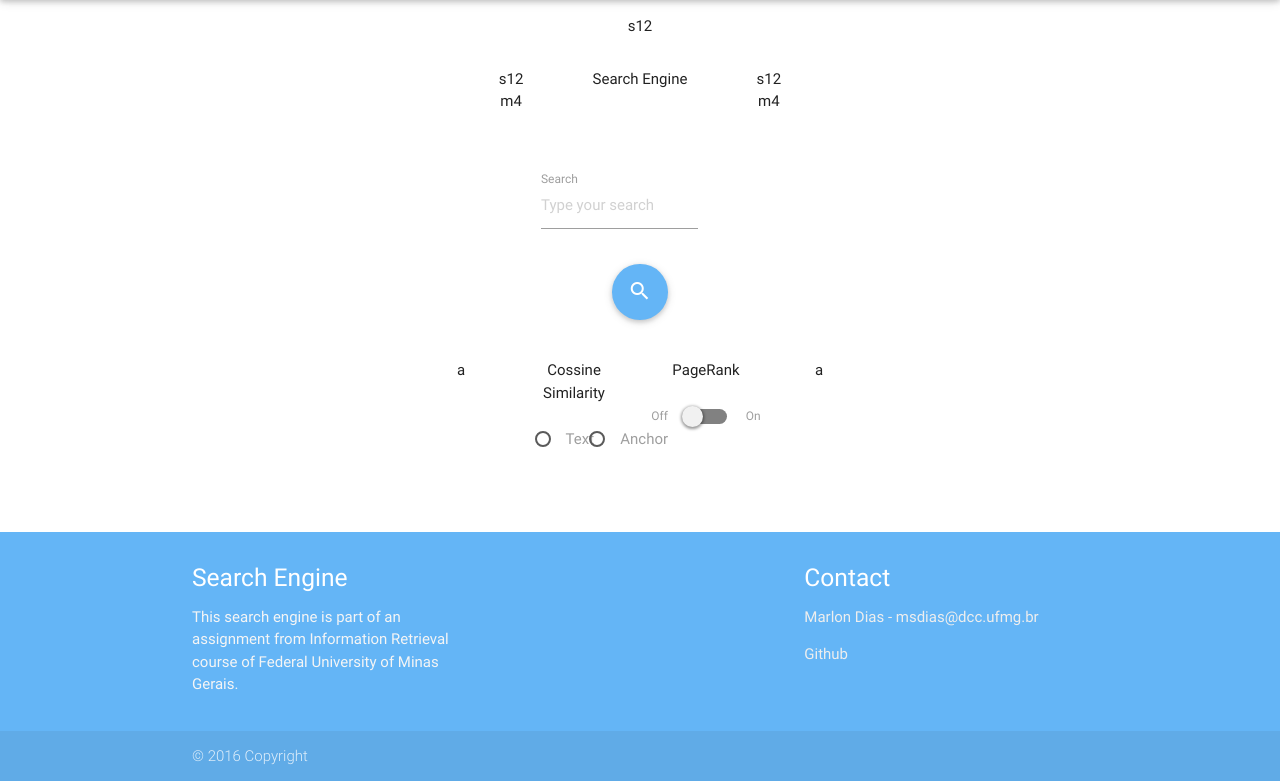
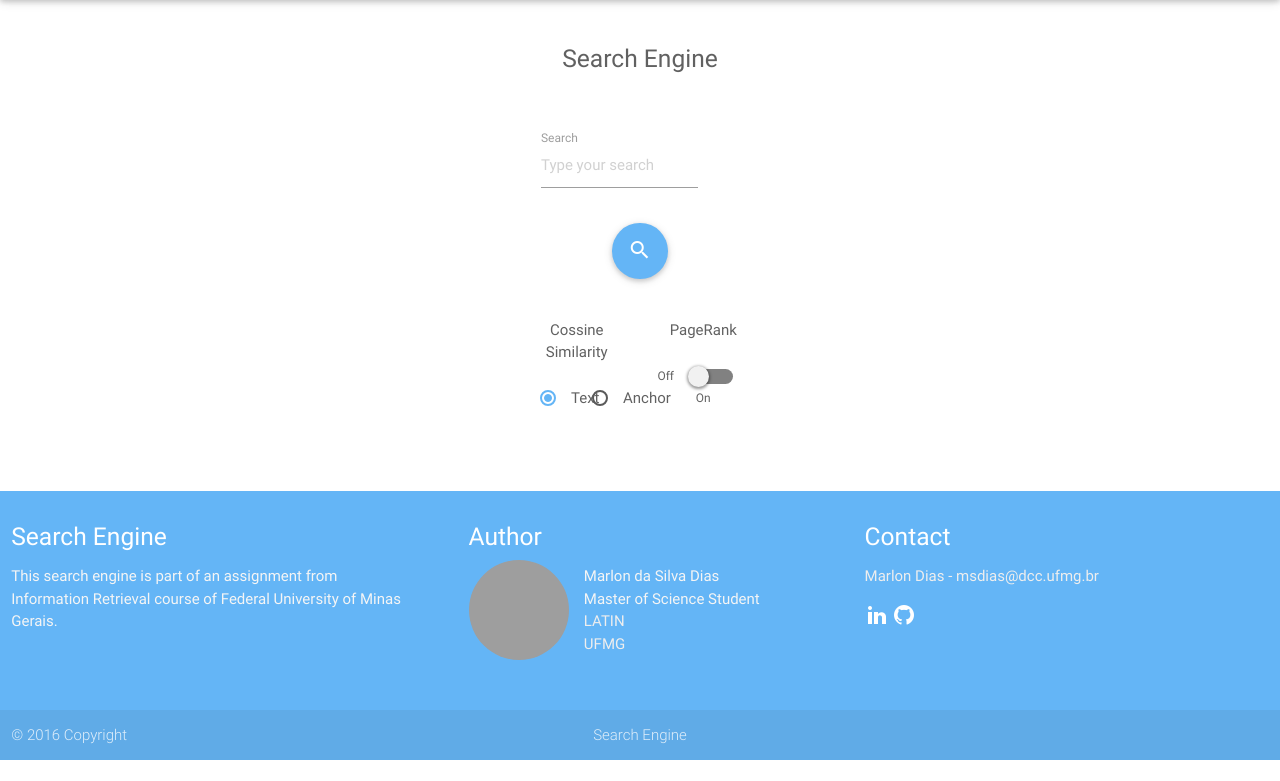
Before and after one commit to marlonsd/Web-Search, a PHP site: page / in a window 1280 px wide. Shown: the part 64-845 px from the top of the page. After the commit the page ends 824 px from the top, so only its background shows below. Run offline with PHP 8.4, Linux system fonts and the light colour scheme; grey boxes are pictures that could not be loaded.

Commit message:
finishing layout

```diff
--- a/server/web/css/main.css
+++ b/server/web/css/main.css
@@ -10,6 +10,10 @@
 
 .span.lever.blue.lighten-2::after{
   background-color: #64b5f6;
+}
+
+.img-circle {
+    border-radius: 50%;
 }
 
 body {
--- a/server/web/index.html
+++ b/server/web/index.html
@@ -37,10 +37,9 @@
 
     <div class= "row">
       <div class="row valign center">
-        <div class="col s12"><p>s12</p></div>
-        <div class="col s12 m4 l2"><p>s12 m4</p></div>
-        <div class="col s12 m4 l8"><p>Search Engine</p></div>
-        <div class="col s12 m4 l2"><p>s12 m4</p></div>
+        <div class="col s12"><p></p></div>
+        <div class="col s12"><p></p></div>
+        <div class="col s12"><p><h5><font color="#616161">Search Engine</font></h5></p></div>
       </div>
     </div>
 
@@ -64,34 +63,34 @@
 
     <div class="row">
       <div class="row valign center">
-        <div class="col s12 m4 l2">a</div>
+        <div class="col s12 m4 l2"><p /></div>
         <div class="col s12 m4 l8">
           <div class="row">
             <div class="col s6">
               <form action="#">
-                <center>Cossine Similarity</center><br />
+                <center><font color='#616161'>Cossine Similarity</font></center><br />
                 <div class="col s6">
-                  <input class="with-gap" name="group1" type="radio" id="text" />
-                  <label for="text">Text</label>
+                  <input class="with-gap" name="group1" type="radio" id="text" checked />
+                  <label for="text"><font color="#616161">Text</font></label>
                 </div>
                 <div class="col s6">
                   <input class="with-gap" name="group1" type="radio" id="anchor" />
-                  <label for="anchor">Anchor</label>
+                  <label for="anchor"><font color="#616161">Anchor</font></label>
                 </div>
               </form>
             </div>
             <div class="switch col s6">
-                <center>PageRank</center> <br \>
+                <center><font color='#616161'>PageRank</font></center> <br \>
               <label>
-                Off
+                <font color="#616161">Off</font>
                 <input type="checkbox">
                 <span class="lever"></span>
-                On
+                <font color="#616161">On</font>
               </label>
             </div>
           </div>
         </div>
-        <div class="col s12 m4 l2">a</div>
+        <div class="col s12 m4 l2"><p /></div>
       </div>
     </div>
 
@@ -100,30 +99,50 @@
 
     <!-- Footer starts -->
     <footer class="page-footer  blue lighten-2">
-      <div class="container">
+      <!-- <div class="container"> -->
         <div class="row">
-          <div class="col l4 s12">
+          <div class="col s12 m4 l4">
             <h5 class="white-text">Search Engine</h5>
             <p class="grey-text text-lighten-4">This search engine is part of an assignment from Information Retrieval course of Federal University of Minas Gerais.</p>
           </div>
-          <div class="col l4 s12" style="visibility: hidden">
+          <div class="col s12 m4 l4" > <!-- style="visibility: hidden" -->
+            <div class="row">
+              <div class="col s4">
+                <center><h5 class="white-text">Author</h5></center>
+                <img class="img-circle" hspace="20px" width="100px" height="100px" src="img/about_images/marlon.jpg" />
+              </div>
+              <div class="col s6">
+                <div style="visibility: hidden">
+                <h5 class="white-text">Author</h5>
+                </div>
+                <p class="grey-text text-lighten-4">
+                  Marlon da Silva Dias<br />
+                  Master of Science Student <br />
+                  <a class="grey-text text-lighten-3" href="http://www.latin.dcc.ufmg.br/wp/" target="_blank">LATIN</a><br />
+                  <a class="grey-text text-lighten-3" href="http://ufmg.br" target="_blank">UFMG</a>
+                </p>
+              </div>
+            </div>
+          </div>
+          <div class="col s12 m4 l4">
             <h5 class="white-text">Contact</h5>
-            <ul>
-              <li><p class="grey-text text-lighten-3">Marlon Dias - <a class="grey-text text-lighten-3" href="mailto:mdsdias@dcc.ufmg.br">msdias@dcc.ufmg.br</a></p></li>
-            </ul>
-          </div>
-          <div class="col l4 s12">
-            <h5 class="white-text">Contact</h5>
-            <ul>
-              <li><p class="grey-text text-lighten-3">Marlon Dias - <a class="grey-text text-lighten-3" href="mailto:mdsdias@dcc.ufmg.br">msdias@dcc.ufmg.br</a></p></li>
-              <li><a class="grey-text text-lighten-3" href="mailto:mdsdias@dcc.ufmg.br">Github</a></p></li>
-            </ul>
+              <p class="grey-text text-lighten-3">Marlon Dias - <a class="grey-text text-lighten-3" href="mailto:mdsdias@dcc.ufmg.br" target="_blank">msdias@dcc.ufmg.br</a></p>
+              <div class="row valign left">
+                <a class="grey-text text-lighten-3" href="https://br.linkedin.com/in/msdias" target="_blank">
+                  <img src="img/icon/linkedin.png" alt="Logo" id="linkedin" />
+                </a>    <a class="grey-text text-lighten-3" href="https://github.com/marlonsd/Web-Search" target="_blank">
+                  <img src="img/icon/github-circle.png" alt="Logo" id="github" />
+                </a>
+              </div>
           </div>
         </div>
-      </div>
+      <!-- </div> -->
+
       <div class="footer-copyright">
-        <div class="container">
-        © 2016 Copyright
+        <div class="row">
+          <div class="col s12 m4 l2">&copy; 2016 Copyright</div>
+          <div class="col s12 m4 l8"><center>Search Engine</center></div>
+          <div class="col s12 m4 l2" style="visibility: hidden">s12 m4</div>
         </div>
       </div>
     </footer>
```
Also changed, not shown: server/web/img/index.php (added, +10 -0 lines), server/web/img/icon/download.png (added), server/web/img/icon/github-circle.png (added), server/web/img/icon/linkedin.png (added), server/web/img/icon/sort_asc.png (added), server/web/img/icon/sort_asc_disabled.png (added), server/web/img/icon/sort_both.png (added), server/web/img/icon/sort_desc.png (added), server/web/img/icon/sort_desc_disabled.png (added).
